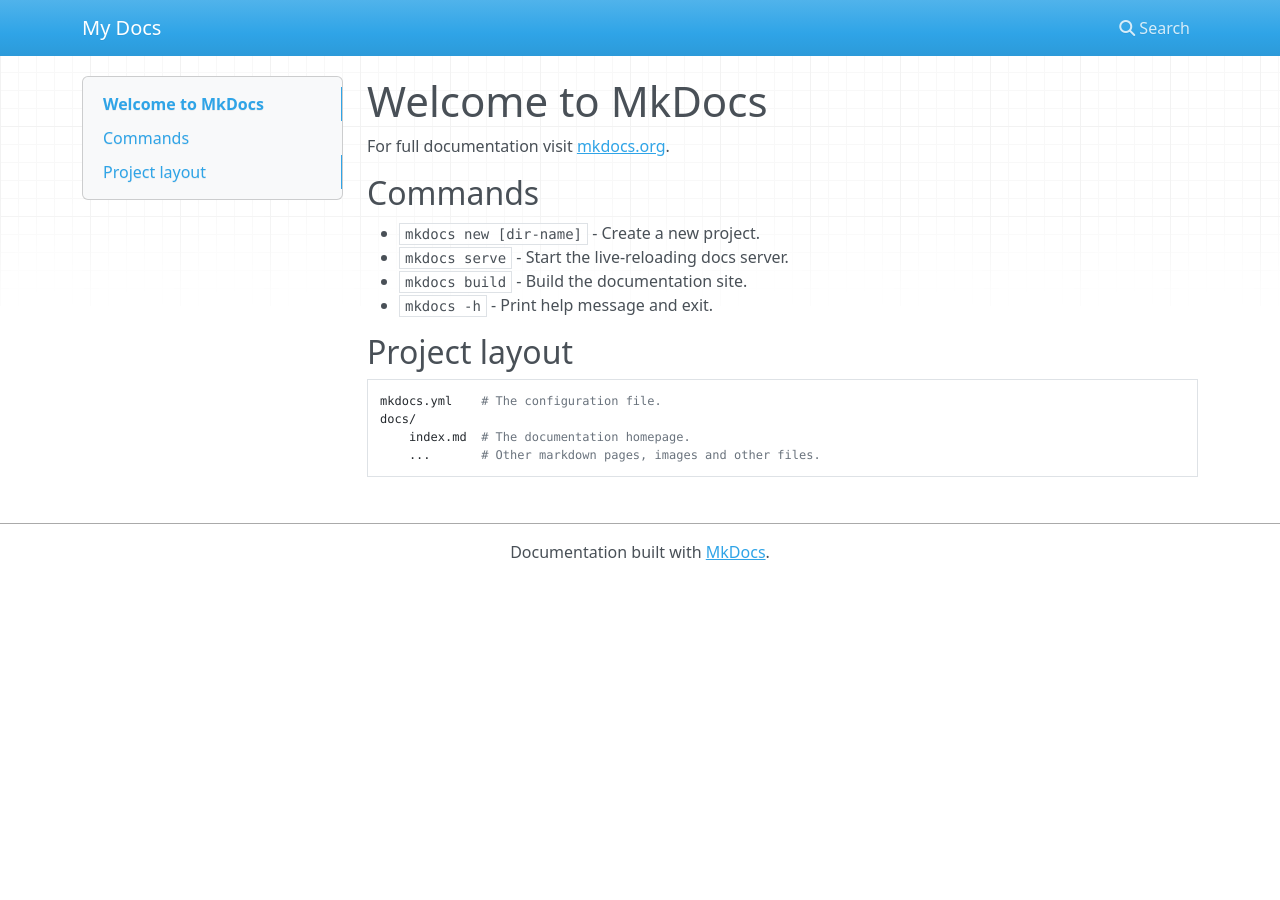
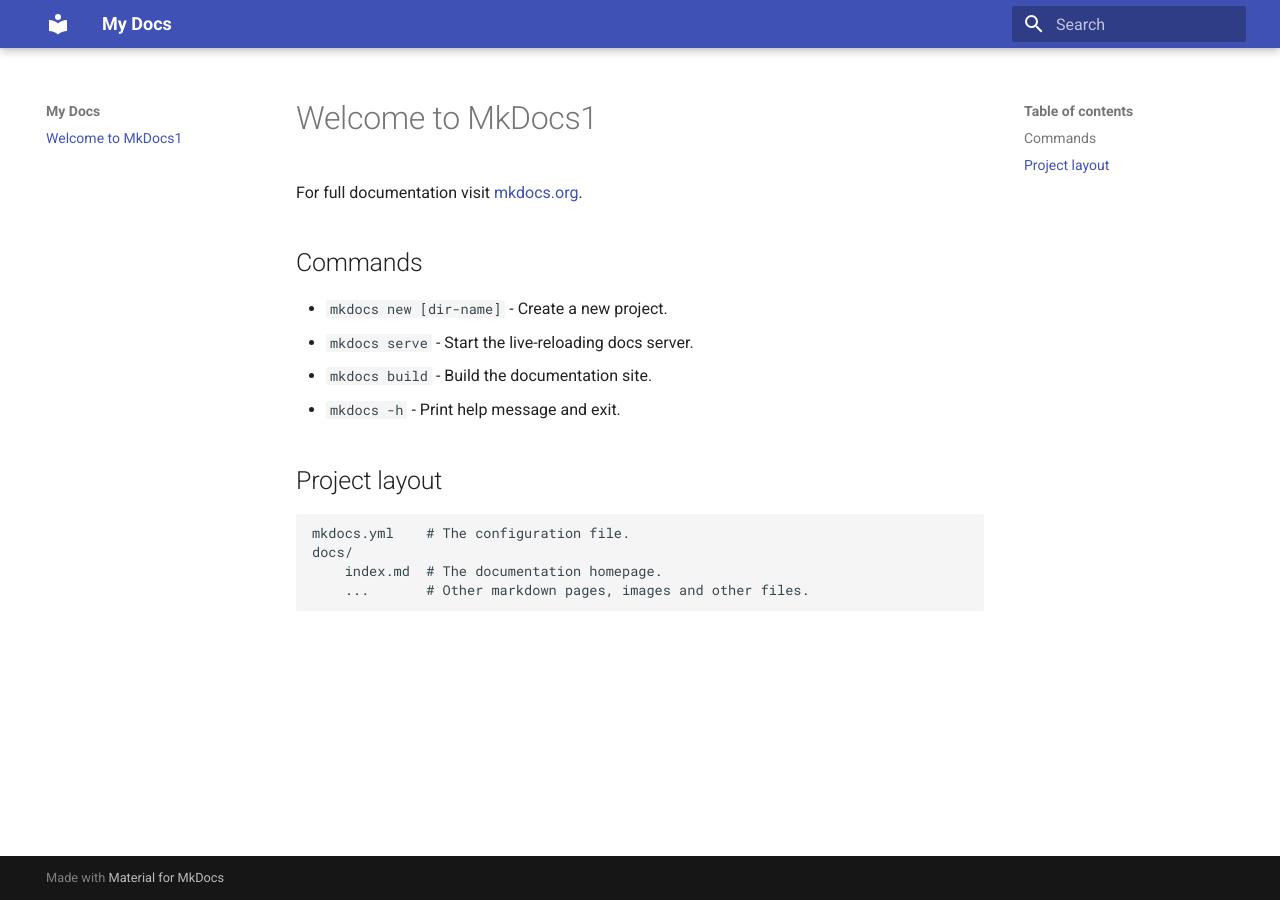
Before and after one commit to dszortyka/dszortyka.github.io, an MkDocs documentation site: the page built from docs/index.md, in a window 1280 px wide. Built offline with MkDocs 1.6.1 and Material for MkDocs 9.7.7, drawn with Linux system fonts in a browser that asks for light colours; nearby versions of some CDN libraries.

Commit message:
mkdocs material

```diff
--- a/docs/index.md
+++ b/docs/index.md
@@ -1,4 +1,4 @@
-# Welcome to MkDocs
+# Welcome to MkDocs1
 
 For full documentation visit [mkdocs.org](https://www.mkdocs.org).
 
--- a/mkdocs.yml
+++ b/mkdocs.yml
@@ -1 +1,4 @@
 site_name: My Docs
+
+theme:
+  name: material
```
